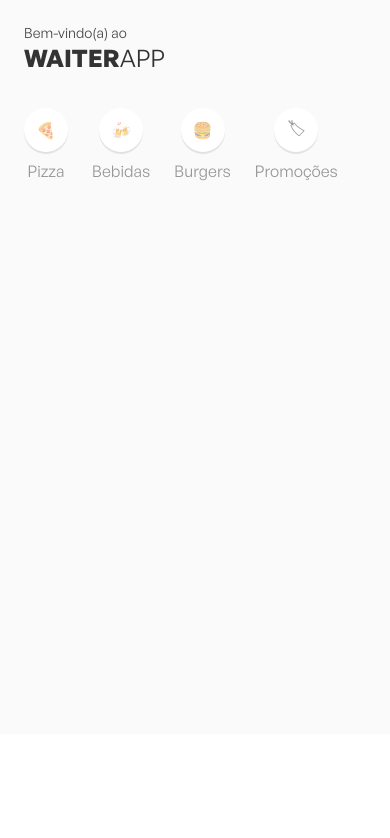
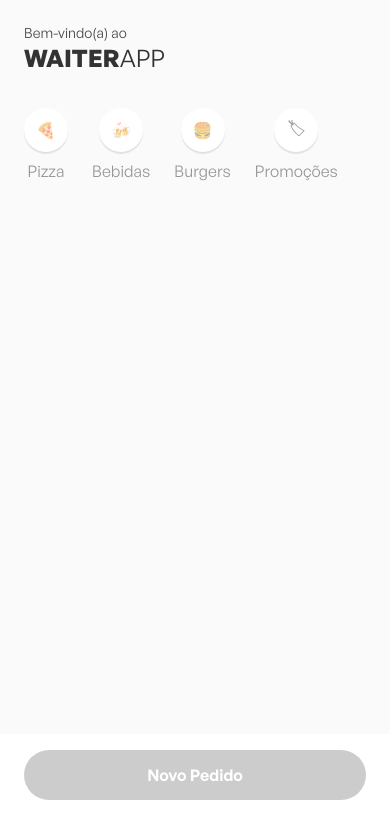
Before and after one commit to MatheusKamer/waiterapp-app, a React Native app: screen / in a window 390 px wide. Shown: the top 838 px of the page. Built offline with nearby package versions, Linux system fonts and the light colour scheme.

Commit message:
feat: add Button component and integrate it into the Footer with styling adjustments

```diff
--- a/src/Main/index.tsx
+++ b/src/Main/index.tsx
@@ -9,6 +9,7 @@
 import { Menu } from '../components/Menu';
 import { Header } from '../components/Header';
 import { Categories } from '../components/Categories';
+import { Button } from '../components/Button';
 
 export function Main() {
   return (
@@ -25,7 +26,11 @@
       </Container>
 
       <Footer>
-        <FooterContainer></FooterContainer>
+        <FooterContainer>
+          <Button onPress={() => alert('Novo pedido')} disabled={true}>
+            Novo Pedido
+          </Button>
+        </FooterContainer>
       </Footer>
     </>
   );
--- a/src/Main/styles.ts
+++ b/src/Main/styles.ts
@@ -21,6 +21,7 @@
 export const Footer = styled.View`
   min-height: 110px;
   background-color: #fff;
+  padding: 16px 24px;
 `;
 
 export const FooterContainer = styled.SafeAreaView``;
--- /dev/null
+++ b/src/components/Button/index.tsx
@@ -0,0 +1,20 @@
+import { ReactNode } from 'react';
+
+import { Text } from '../Text';
+import { Container } from './styles';
+
+interface ButtonProps {
+  children: ReactNode;
+  onPress: () => void;
+  disabled?: boolean;
+}
+
+export function Button({ children, onPress, disabled }: ButtonProps) {
+  return (
+    <Container onPress={onPress} disabled={disabled}>
+      <Text weight="600" color="#fff">
+        {children}
+      </Text>
+    </Container>
+  );
+}
--- /dev/null
+++ b/src/components/Button/styles.ts
@@ -0,0 +1,10 @@
+import styled from 'styled-components/native';
+
+export const Container = styled.TouchableOpacity`
+  background: ${({ disabled }: { disabled: boolean }) =>
+    disabled ? '#ccc' : '#FF4644'};
+  border-radius: 48px;
+  padding: 14px 24px;
+  align-items: center;
+  justify-content: center;
+`;
```
